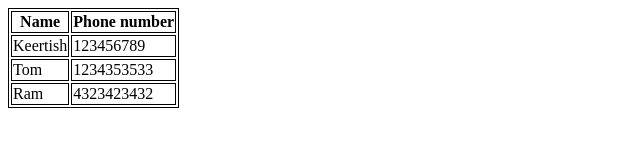
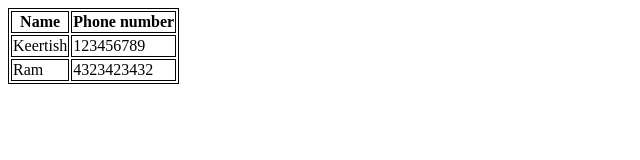
Before and after one commit to RKeertishKumar/phone-book, a plain HTML site: page index.html in a window 1280 px wide. Shown: the whole page, without its empty margins (0-640 px from the left). Drawn offline with Linux system fonts and the light colour scheme.

Commit message:
Removed a contact

```diff
--- a/index.html
+++ b/index.html
@@ -17,10 +17,6 @@
 			<td>123456789</td>
 		</tr>
 		<tr>
-			<td>Tom</td>
-			<td>1234353533</td>
-		</tr>
-		<tr>
 			<td>Ram</td>
 			<td>4323423432</td>
 		</tr>
```
